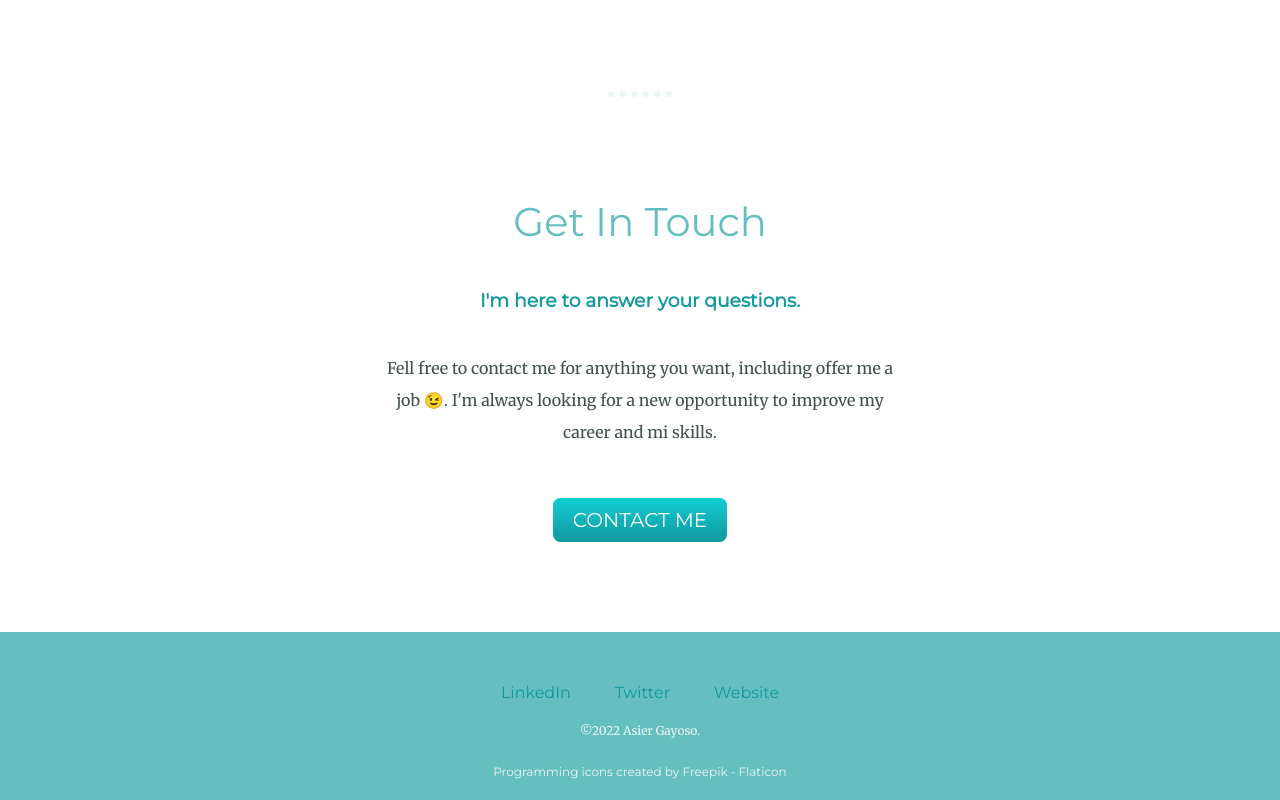
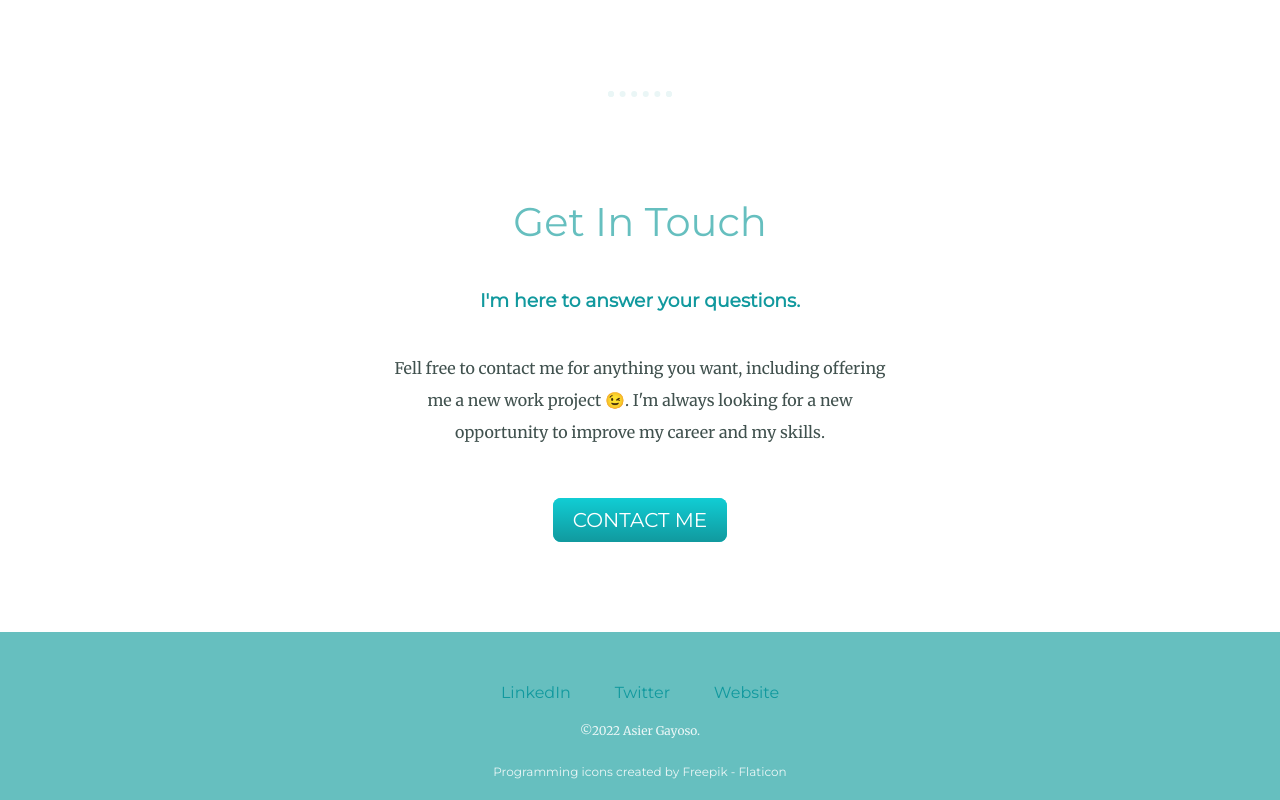
Before and after one commit to Tehuba/cv, a plain HTML site: page index.html in a window 1280 px wide. Shown: the part 2128-2928 px from the top of the page. Drawn offline with Linux system fonts and the light colour scheme.

Commit message:
Minor fixes

```diff
--- a/index.html
+++ b/index.html
@@ -41,7 +41,7 @@
       <div class="contact-me">
         <h2>Get In Touch</h2>
         <h3>I'm here to answer your questions.</h3>
-        <p class="contact-desc">Fell free to contact me for anything you want, including offer me a job 😉. I'm always looking for a new opportunity to improve my career and mi skills.</p>
+        <p class="contact-desc">Fell free to contact me for anything you want, including offering me a new work project 😉. I'm always looking for a new opportunity to improve my career and my skills.</p>
         <a class="btn" href="mailto:asiergayoso@gmail.com">CONTACT ME</a>
       </div>
     </div>
```
